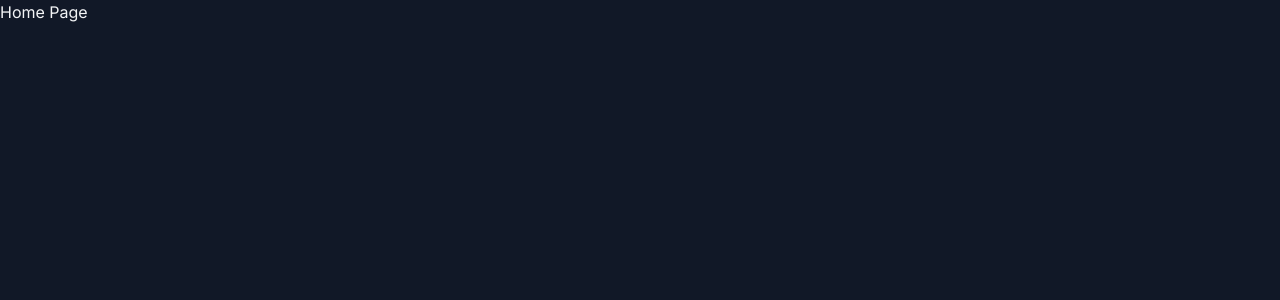
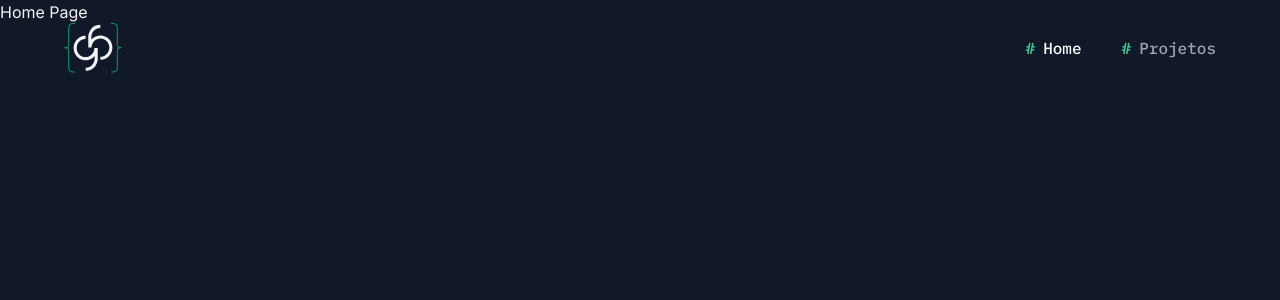
Before and after one commit to LaissaSaraiva/portfolio-next.js, a Next.js app: page / in a window 1280 px wide. Shown: the top 300 px of the page. Built offline with nearby package versions, Linux system fonts and the light colour scheme.

Commit message:
feat(header): adiciona logo + navItems

```diff
--- /dev/null
+++ b/app/components/header/index.tsx
@@ -0,0 +1,33 @@
+"use client";
+
+import Image from "next/image";
+import Link from "next/link";
+import { NavItem } from "./nav-item";
+
+const NAV_ITEMS = [
+  {
+    label: "Home",
+    href: "/",
+  },
+  {
+    label: "Projetos",
+    href: "/projects",
+  },
+];
+
+export const Header = () => {
+  return (
+    <header className="absolute top-0 w-full z-10 h-24 flex items-center justify-center">
+      <div className="container flex items-center justify-between">
+        <Link href="/">
+          <Image width={58} height={49} src="/images/logo.svg" alt="Logo" />
+        </Link>
+        <nav className="flex items-center gap-4 sm:gap-10">
+          {NAV_ITEMS.map((item) => (
+            <NavItem {...item} key={item.label} />
+          ))}
+        </nav>
+      </div>
+    </header>
+  );
+};
--- /dev/null
+++ b/app/components/header/nav-item.tsx
@@ -0,0 +1,26 @@
+import Link from "next/link";
+import { usePathname } from "next/navigation";
+import { cn } from "../lib/utils";
+
+type NavItemProps = {
+  label: string;
+  href: string;
+};
+
+export const NavItem = ({ label, href }: NavItemProps) => {
+  const pathname = usePathname();
+
+  const isActive = pathname === href;
+  return (
+    <Link
+      href={href}
+      className={cn(
+        "text-gray-400 flex items-center gap-2 font-medium font-mono",
+        isActive && "text-gray-50"
+      )}
+    >
+      <span className="text-emerald-400">#</span>
+      {label}
+    </Link>
+  );
+};
--- a/app/layout.tsx
+++ b/app/layout.tsx
@@ -1,24 +1,26 @@
-import { Inter, IBM_Plex_Mono } from 'next/font/google'
-import './globals.css'
-import { ReactNode } from 'react'
+import { IBM_Plex_Mono, Inter } from "next/font/google";
+import { ReactNode } from "react";
+import { Header } from "./components/header";
+import "./globals.css";
 
 const inter = Inter({
-  variable: '--font-inter',
-  subsets: ['latin'],
-})
+  variable: "--font-inter",
+  subsets: ["latin"],
+});
 
 const plexMono = IBM_Plex_Mono({
-  variable: '--font-plex-mono',
-  subsets: ['latin'],
-  weight: ['400', '500'],
-})
+  variable: "--font-plex-mono",
+  subsets: ["latin"],
+  weight: ["400", "500"],
+});
 
 export default function RootLayout({ children }: { children: ReactNode }) {
   return (
     <html lang="pt-BR" className={`${inter.variable} ${plexMono.variable}`}>
       <body>
+        <Header />
         {children}
       </body>
     </html>
-  )
+  );
 }
```
